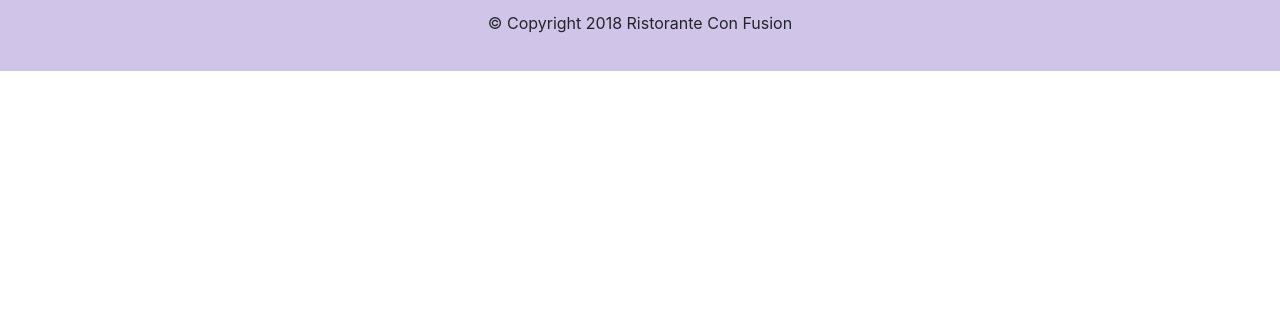
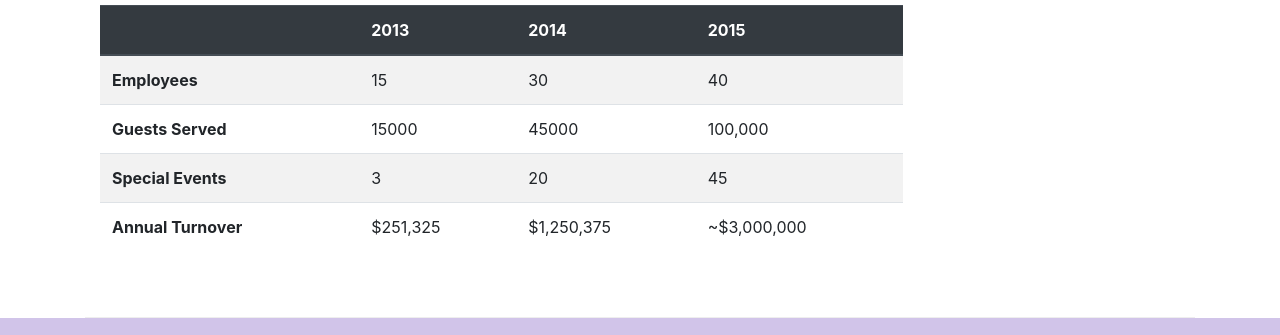
Before and after one commit to lovleshsingh/Coursera_full_stack_web_dev, a plain HTML site: page aboutus.html in a window 1280 px wide. Shown: the part 1755-2090 px from the top of the page. Before the commit the page ends 1826 px from the top, so only its background shows below. Drawn offline with nearby package versions, Linux system fonts and the light colour scheme.

Commit message:
table and cards

```diff
--- a/aboutus.html
+++ b/aboutus.html
@@ -65,7 +65,30 @@
                 <p>Started in 2010, Ristorante con Fusion quickly established itself as a culinary icon par excellence in Hong Kong. With its unique brand of world fusion cuisine that can be found nowhere else, it enjoys patronage from the A-list clientele in Hong Kong.  Featuring four of the best three-star Michelin chefs in the world, you never know what will arrive on your plate the next time you visit us.</p>
                 <p>The restaurant traces its humble beginnings to <em>The Frying Pan</em>, a successful chain started by our CEO, Mr. Peter Pan, that featured for the first time the world's best cuisines in a pan.</p>
             </div>
-            <div>
+            <div class="col-sm">
+                <div class="card">
+                    <h3 class="card-header bg-primary text-white">Facts At a Glance</h3>
+                    <div class="card-body">
+                        <dl class="row">
+                            <dt class="col-6">Started</dt>
+                            <dd class="col-6">3 Feb. 2013</dd>
+                            <dt class="col-6">Major Stake Holder</dt>
+                            <dd class="col-6">HK Fine foods Inc.</dd>
+                            <dt class="col-6">Last Year's Turnover</dt>
+                            <dd class="col-6">$1,250,375</dd>
+                            <dt class="col-6">Employess</dt>
+                            <dd class="col-6">40</dd>
+                        </dl>
+                    </div>
+                </div>
+            </div>
+            <div class="col-12">
+                <div class="card card-body bg-light">
+                    <blockquote class="blockquote">
+                        <p class="mb-0">You better cut the pizzain four pieces because I'm hungry enough to eat six</p>
+                        <footer class="blockquote-footer">Yogi Berra, <cite title="Source Title">The Wit and wisdom of Yogi Berra, P. Pepe, Diversion Books, 2014</cite></footer>
+                    </blockquote>
+                </div>
             </div>
         </div>
 
@@ -83,7 +106,50 @@
                 <p class="d-none d-sm-block">Award winning three-star Michelin chef with wide International experience having worked closely with whos-who in the culinary world, he specializes in creating mouthwatering Indo-Italian fusion experiences. He says, <em>Put together the cuisines from the two craziest cultures, and you get a winning hit! Amma Mia!</em></p>
             </div>
        </div>
-
+       <div class="row row-content">
+           <div class="col-12 col-sm-9">
+               <h2>Facts &amp; Figures</h2>
+               <div class="table-responsive">
+                <table class="table table-striped">
+                    <thead class="thead-dark">
+                        <tr>
+                            <th>&nbsp;</th>
+                            <th>2013</th>
+                            <th>2014</th>
+                            <th>2015</th>
+                        </tr>
+                    </thead>
+                    <tbody>
+                        <tr>
+                            <th>Employees</th>
+                            <td>15</td>
+                            <td>30</td>
+                            <td>40</td>
+                        </tr>
+                        <tr>
+                            <th>Guests Served</th>
+                            <td>15000</td>
+                            <td>45000</td>
+                            <td>100,000</td>
+                        </tr>
+                        <tr>
+                            <th>Special Events</th>
+                            <td>3</td>
+                            <td>20</td>
+                            <td>45</td>
+                        </tr>
+                        <tr>
+                            <th>Annual Turnover</th>
+                            <td>$251,325</td>
+                            <td>$1,250,375</td>
+                            <td>~$3,000,000</td>
+                        </tr>
+                    </tbody>
+                </table>
+            </div>
+           </div>
+           <div class="col-12 col-sm-3"></div>
+       </div>
     </div>
 
     <footer class="footer">
```
